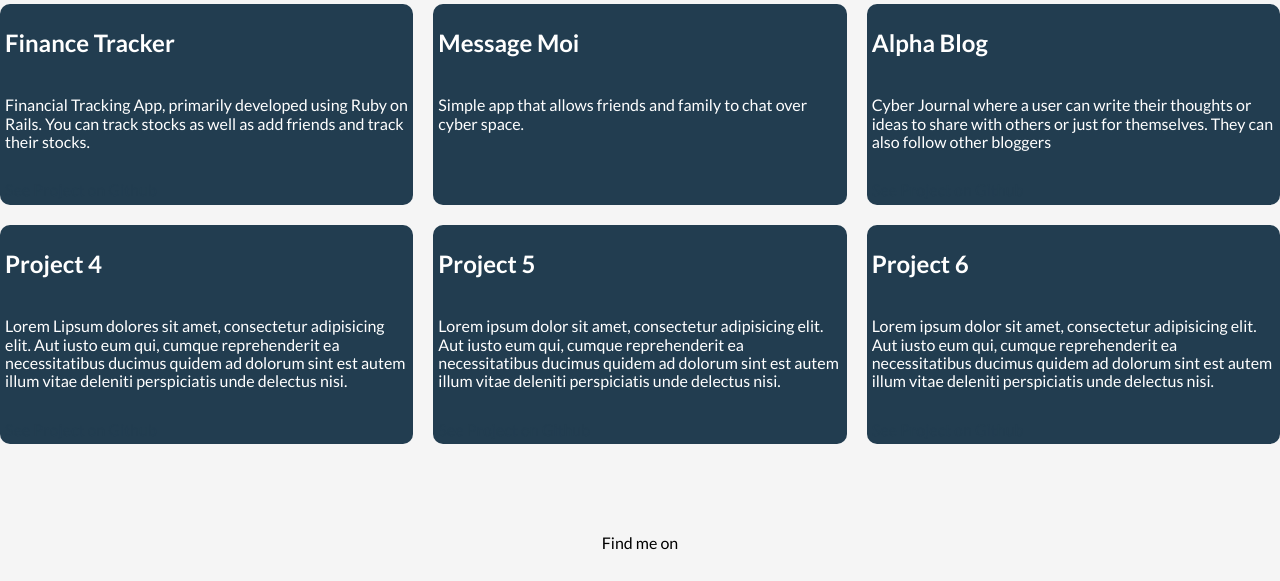
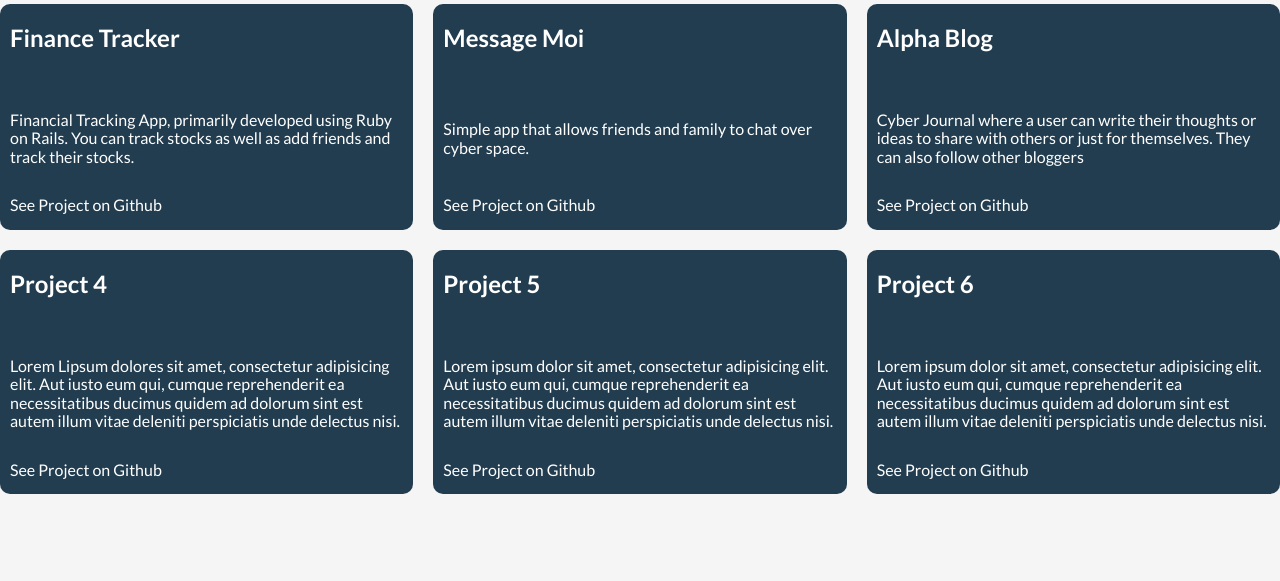
Before and after one commit to Naom-Roads/Portfolio-Website, a plain HTML site: page work.html in a window 1280 px wide. Shown: the part 161-742 px from the top of the page. Drawn offline with nearby package versions, Linux system fonts and the light colour scheme.

Commit message:
Added styling to links and grid boxes
Added more styling to grid boxes and links

```diff
--- a/assets/css/style.production.css
+++ b/assets/css/style.production.css
@@ -222,12 +222,14 @@ button:focus,
    }
 
    .grid_item {
-       display: inline-block;
-       background-color: #223d50;
+       display: flex;
+       flex-direction: column;
+       justify-content: space-between;
+       background-color: rgba(34, 61, 80, 1);
        color: white;
        min-height: auto;
        width: auto;
-       padding: 5px;
+       padding: 0 10px 15px;
        border-radius: 10px;
        -webkit-transition: 0.4s;
        -o-transition: 0.4s;
@@ -240,9 +242,26 @@ button:focus,
    /* lets the mouse appear as a hand when hovering over the button */
    cursor: pointer;
    /* reduces the opacity of the button to 80% */
-   opacity: 0.8;
+   background-color: rgba(34, 61, 80, 0.9);
 }
 
+.grid_item a {
+color: white;
+-webkit-box-pack: baseline;
+    -ms-flex-pack: baseline;
+        justify-content: baseline;
+-webkit-transition: 0.4s;
+-o-transition: 0.4s;
+transition: 0.4s;
+
+}
+
+.grid_item a:hover, .grid_item a:focus {
+   text-decoration: underline;
+   color: #e0b354;
+
+
+}
    .grid__item:last-child {
        -ms-grid-column: 3;
        grid-column: 3 / 3;
--- a/assets/css/styles.css
+++ b/assets/css/styles.css
@@ -208,6 +208,18 @@ button:focus,
     opacity: 0.8;
 }
 
+.grid_item a {
+ color: white;
+ justify-content: baseline;
+ transition: 0.4s;
+
+}
+
+a:hover a:focus {
+    text-decoration: none;
+    color: var(--secondary-color);
+    opacity: 0.8;
+ }
     .grid__item:last-child {
         grid-column: 3 / 3;
         grid-row: 1 / 3;
--- a/work.html
+++ b/work.html
@@ -59,7 +59,7 @@
             <div class="grid_item">
                 <h2>Message Moi</h2>
                 <p>Simple app that allows friends and family to chat over cyber space.</p>
-                <a href="https://github.com/Naom-Roads/message_moi" See Project on Github></a>
+                <a href="https://github.com/Naom-Roads/message_moi">See Project on Github</a>
             </div>
 
             <div class="grid_item">
```
